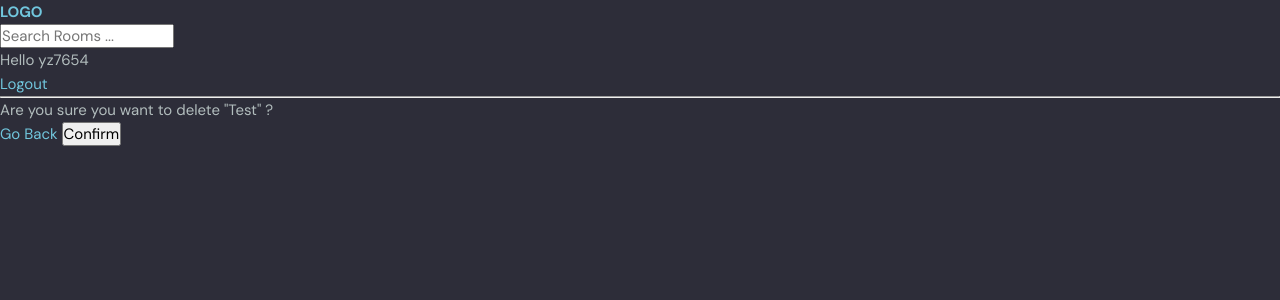
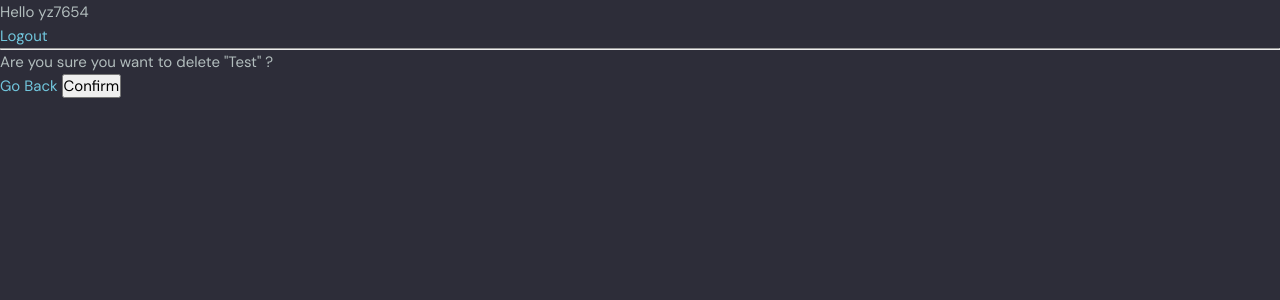
Before and after one commit to yihaozhong/CyclingConnected, a Django app: page /delete-room/4/ in a window 1280 px wide. Shown: the part 76-376 px from the top of the page. Run offline with Django 4.2, Linux system fonts and the light colour scheme; a user stored in the database is signed in; data comes from the database, SQL or seed files in the repository.

Commit message:
theme - upload navbar

```diff
--- a/templates/navbar.html
+++ b/templates/navbar.html
@@ -1,10 +1,10 @@
 <header class="header header--loggedIn">
     <div class="container">
-      <a href="/" class="header__logo">
+      <a href="{% url 'home' %}" class="header__logo">
         <img src="assets/logo.svg" />
         <h1>StudyBuddy</h1>
       </a>
-      <form class="header__search">
+      <form class="header__search" method = 'GET' action = "{% url 'home' %}">
         <label>
           <svg version="1.1" xmlns="http://www.w3.org/2000/svg" width="32" height="32" viewBox="0 0 32 32">
             <title>search</title>
@@ -12,7 +12,7 @@
               d="M32 30.586l-10.845-10.845c1.771-2.092 2.845-4.791 2.845-7.741 0-6.617-5.383-12-12-12s-12 5.383-12 12c0 6.617 5.383 12 12 12 2.949 0 5.649-1.074 7.741-2.845l10.845 10.845 1.414-1.414zM12 22c-5.514 0-10-4.486-10-10s4.486-10 10-10c5.514 0 10 4.486 10 10s-4.486 10-10 10z"
             ></path>
           </svg>
-          <input placeholder="Search for rooms..." />
+          <input name = "q" placeholder="Search for rooms..." />
         </label>
       </form>
       <nav class="header__menu">
@@ -67,17 +67,6 @@
   </header>
 
 
-<a href="/">
-    <h1>LOGO</h1>
-</a>
-
-
-
-<form method = 'GET' action="{% url 'home' %}">
-    <input type="text" name = "q" placeholder="Search Rooms ...">
-
-
-</form>
 
 {% if request.user.is_authenticated%}
 <p>Hello {{request.user}}</p>
```
